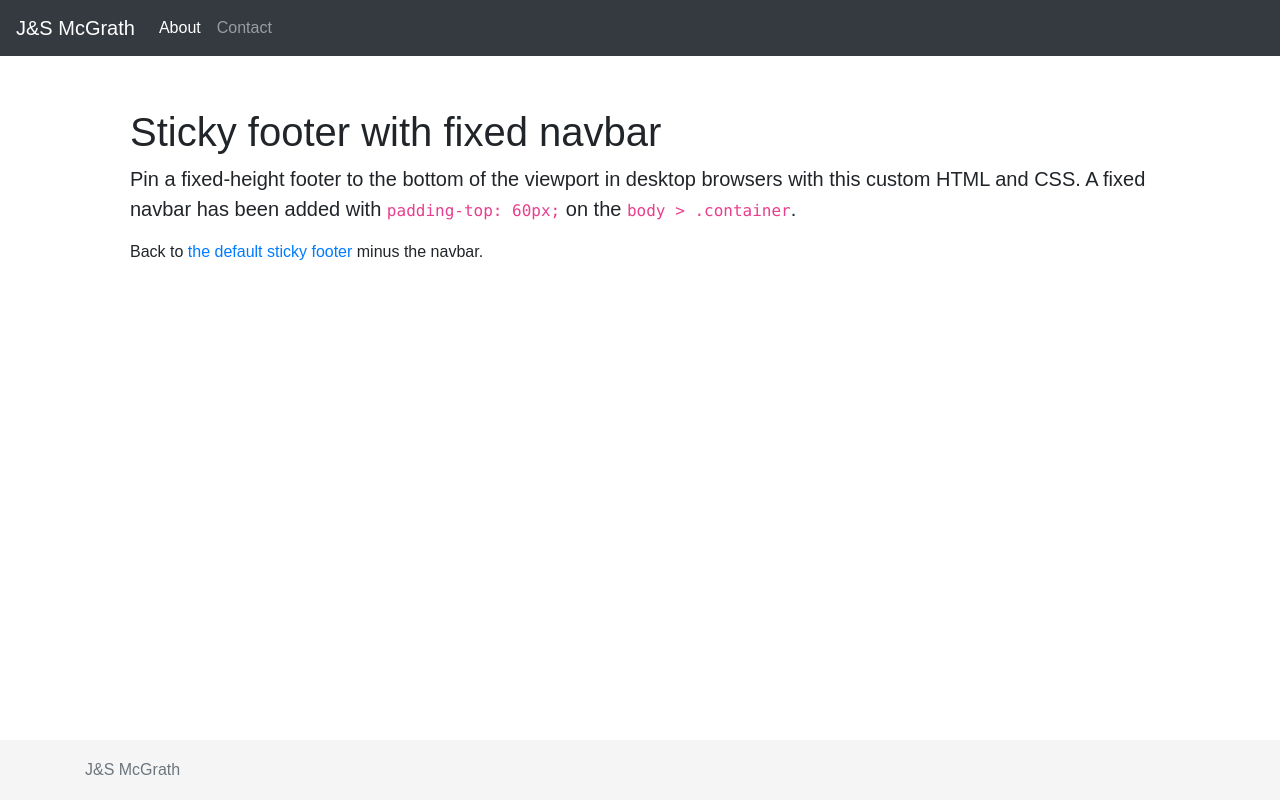
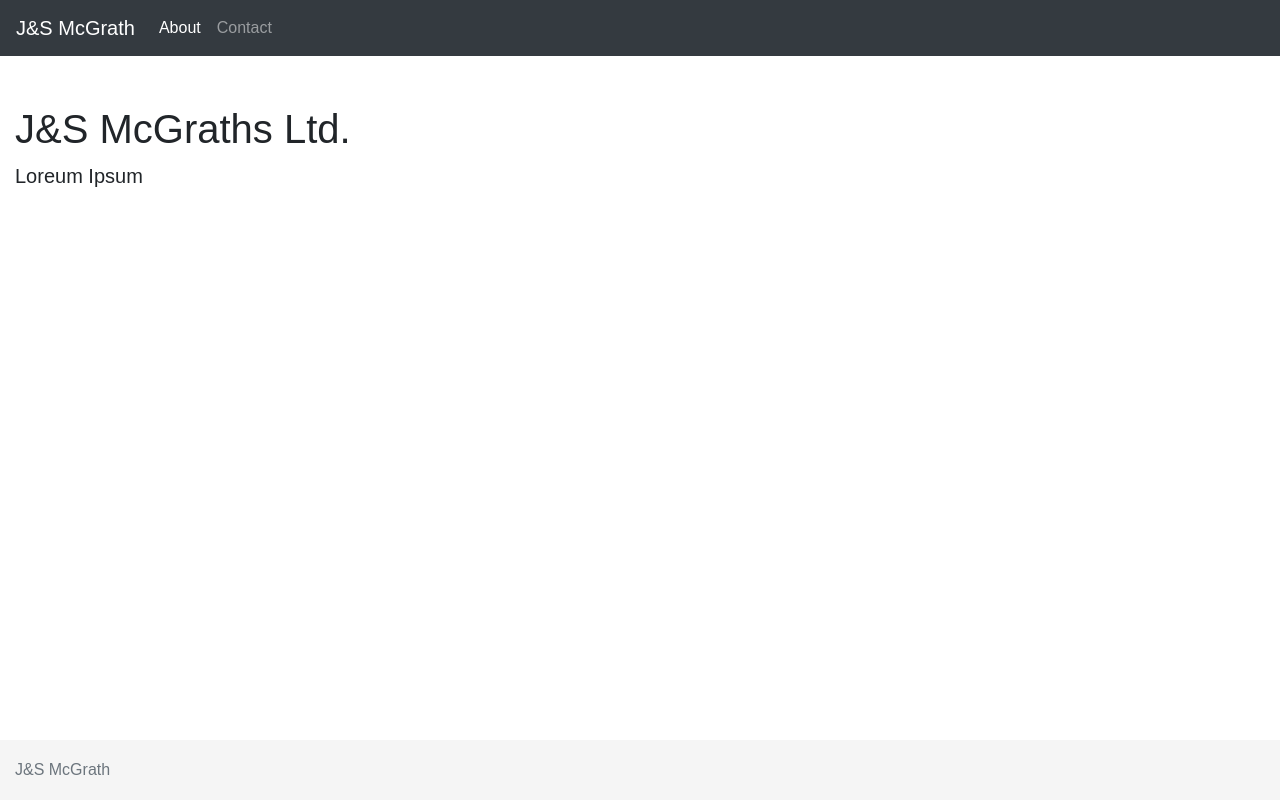
Before and after one commit to conor909/mcgraths, a React (Create React App) app: page / in a window 1280 px wide. Built offline with nearby package versions, Linux system fonts and the light colour scheme.

Commit message:
fluid css

```diff
--- a/src/App.js
+++ b/src/App.js
@@ -26,14 +26,13 @@ class App extends Component {
           </nav>
         </header>
 
-        <main role="main" className="container" style={{ padding: '60px' }}>
-          <h1 className="mt-5">Sticky footer with fixed navbar</h1>
-          <p className="lead">Pin a fixed-height footer to the bottom of the viewport in desktop browsers with this custom HTML and CSS. A fixed navbar has been added with <code>padding-top: 60px;</code> on the <code>body &gt; .container</code>.</p>
-          <p>Back to <a href="../sticky-footer">the default sticky footer</a> minus the navbar.</p>
+        <main role="main" className="container-fluid" style={{ paddingTop: '57px' }}>
+          <h1 className="mt-5">J&S McGraths Ltd.</h1>
+          <p className="lead">Loreum Ipsum</p>
         </main>
 
         <footer className="footer">
-          <div className="container">
+          <div className="container-fluid">
             <span className="text-muted">J&S McGrath</span>
           </div>
         </footer>
```
